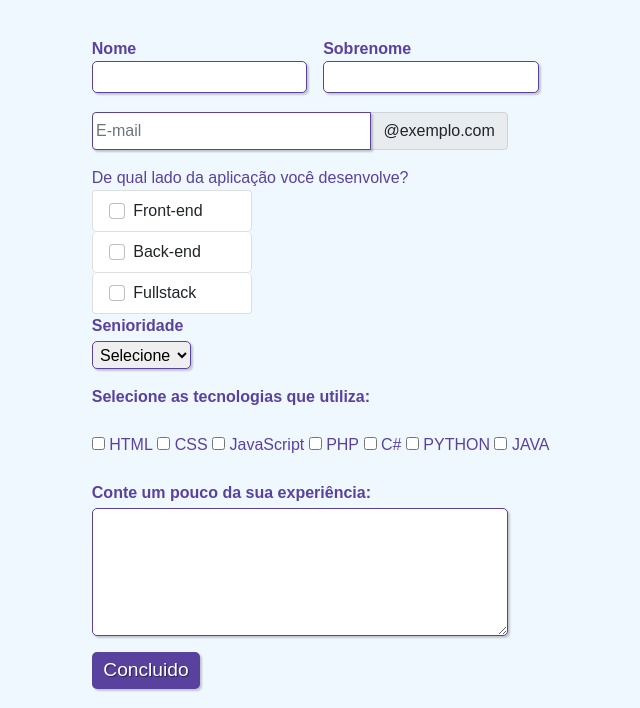
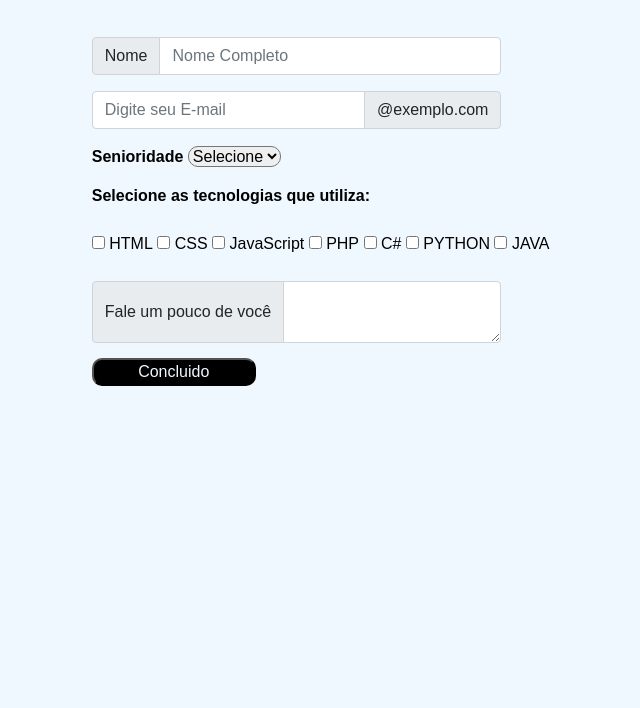
Before and after one commit to VictorSad26/CADASTRODEDEVS, a plain HTML site: page index.html in a window 1280 px wide. Shown: the part 109-817 px from the top of the page, without its empty margins (369-1009 px from the left). Drawn offline with nearby package versions, Linux system fonts and the light colour scheme.

Commit message:
Colocando bootstrap e aperfeiçoando

```diff
--- a/formulario.css
+++ b/formulario.css
@@ -5,13 +5,13 @@
 
 #titulo{
     font-family: sans-serif;
-    color: #380b61;
+    color: black;
     margin-left: 7%;
 }
 
 #subtitulo{
     font-family: sans-serif;
-    color: #380b61;
+    color: black;
     margin-left: 10%;
 }
 
@@ -23,78 +23,32 @@ body{
     background-color: #f0f8ff;
     font-family: sans-serif;
     font-size: 1em;
-    color: #59429d;
+    color: black;
     margin-left: 36%;
     margin-top: 2%;
     justify-content: center;
 }
 
-input, select, textarea, button{
-    border-radius: 5px;
+.form{
+    width: 50%;
 }
 
-.campo{
-    margin-bottom: 1em;
+.grupo{
+    margin-top: 15px;
 }
 
-.campo label{
-    margin-bottom: 0.2em;
-    color: #59429d;
-    display: block;
-}
-
-fieldset.grupo .campo{
-    float: left;
-    margin-right: 1em;
-}
-
-
-.campo input[type="text"], .campo input[type="email"], .campo select, .campo textarea{
-    padding: 0.2em;
-    border: 1px solid #59429d;
-    box-shadow: 2px 2px 2px rgba(0, 0, 0, 0.2);
-    display: block;
-}
-
-.campo select option{
-    padding-right: 1em;
-}
-
-.campo input:focus, .campo select:focus, .campo textarea:focus{
-    background: #e0e0f8;
+#check{
+    margin-bottom: 25px;
 }
 
 .botao{
-    font-size: 1.2em;
-    background: #59429d;
-    border: 0;
-    margin-bottom: 1em;
-    color: #ffffff;
-    padding: 0.2em 0.6em;
-    box-shadow: 2px 2px 2px rgba(0, 0, 0, 0.2);
-    text-shadow: 1px 1px 1px rgba(0, 0, 0, 0.5);
-    left: 19%;
-    margin-right: -50%;
+    margin-top: 15px;
+    background-color: black;
+    border-radius: 10px;
+    width: 20%;
+    color: aliceblue;
 }
 
-.botao:hover{
-    background: #ccbbff;
-    box-shadow: inset 2px 2px 2px rgba(0, 0, 0, 0.2);
-    text-shadow: none;
+#senioridade{
+    border-radius: 10px;
 }
-
-.botao, select{
-    cursor: pointer;
-}
-#check{
-    display: inline-block;
-}
-
-
-.checkbox{
-    width: 10em;
-}
-
-.list-group-item{
-    border-radius: 5px;
-}
--- a/index.html
+++ b/index.html
@@ -17,47 +17,19 @@
     <br>
 </div>
 
-<form>
-    <fieldset class="grupo">
-        <div class="campo">
-            <label for="nome"><strong>Nome</strong>
-                <input type="text" name="nome" id="nome" required>
+        <div class="form">
+            <div class="input-group mb-3">
+                <span class="input-group-text" id="basic-addon1">Nome</span>
+                <input type="text" class="form-control" placeholder="Nome Completo" aria-label="Username"
+                       aria-describedby="basic-addon1" required>
             </div>
 
-        <div class="campo">
-            <label for="sobrenome"><strong>Sobrenome</strong>
-                <input type="text" name="sobrenome" id="sobrenome" required>
-        </div>
-    </fieldset>
-
-    <div class="campo">
-        <div class="input-group mb-3" style="width: 26em">
-            <input type="email" class="form-control" placeholder="E-mail" aria-label="E-mail"
+            <div class="input-group mb-3">
+                <input type="text" class="form-control" placeholder="Digite seu E-mail" aria-label="Recipient's username"
                        aria-describedby="basic-addon2" required>
                 <span class="input-group-text" id="basic-addon2">@exemplo.com</span>
             </div>
         </div>
-
-
-    <label>De qual lado da aplicação você desenvolve?</label>
-    <div class="checkbox">
-        <ul class="list-group">
-            <li class="list-group-item">
-                <input class="form-check-input me-1" type="checkbox" value="" aria-label="...">
-                Front-end
-            </li>
-            <li class="list-group-item">
-                <input class="form-check-input me-1" type="checkbox" value="" aria-label="...">
-                Back-end
-            </li>
-            <li class="list-group-item">
-                <input class="form-check-input me-1" type="checkbox" value="" aria-label="...">
-                Fullstack
-            </li>
-        </ul>
-    </div>
-
-
     <div class="campo">
         <label for="senioridade"><strong>Senioridade</strong></label>
         <select id="senioridade">
@@ -89,17 +61,15 @@
         </div>
     </fieldset>
 
-
-    <div class="campo">
-        <br>
-        <label><strong>Conte um pouco da sua experiência:</strong></label>
-        <textarea rows="5" style="width: 26em" id="experiencia" name="experiencia"></textarea>
+        <div class="form">
+            <div class="input-group">
+                <span class="input-group-text">Fale um pouco de você</span>
+                <textarea class="form-control" aria-label="With textarea"></textarea>
             </div>
-
+        </div>
 
     <button class="botao" type="submit">Concluido</button>
 
-</form>
 
 </body>
 
```
Lines whose indentation alone changed are shown as unchanged.
